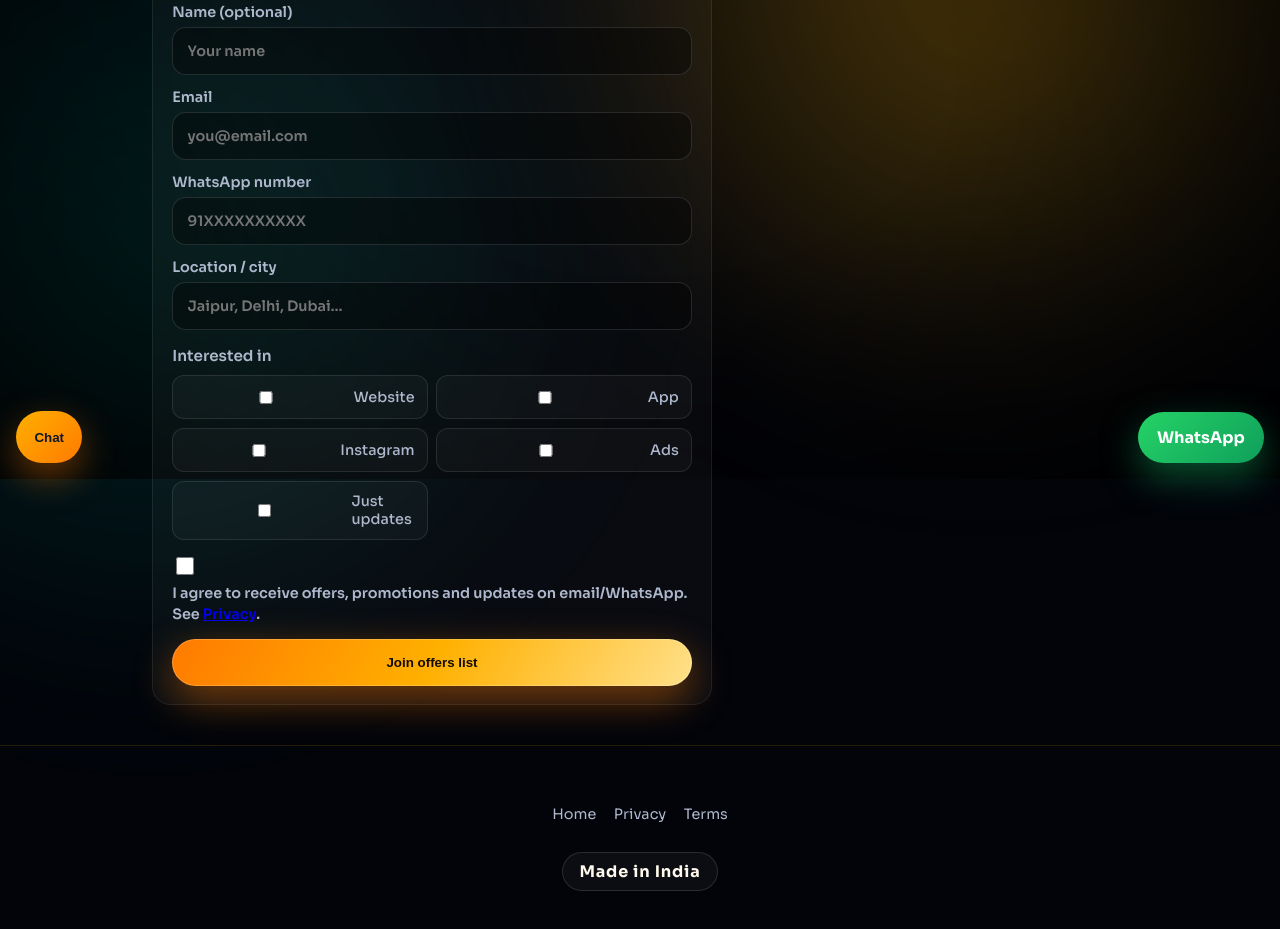
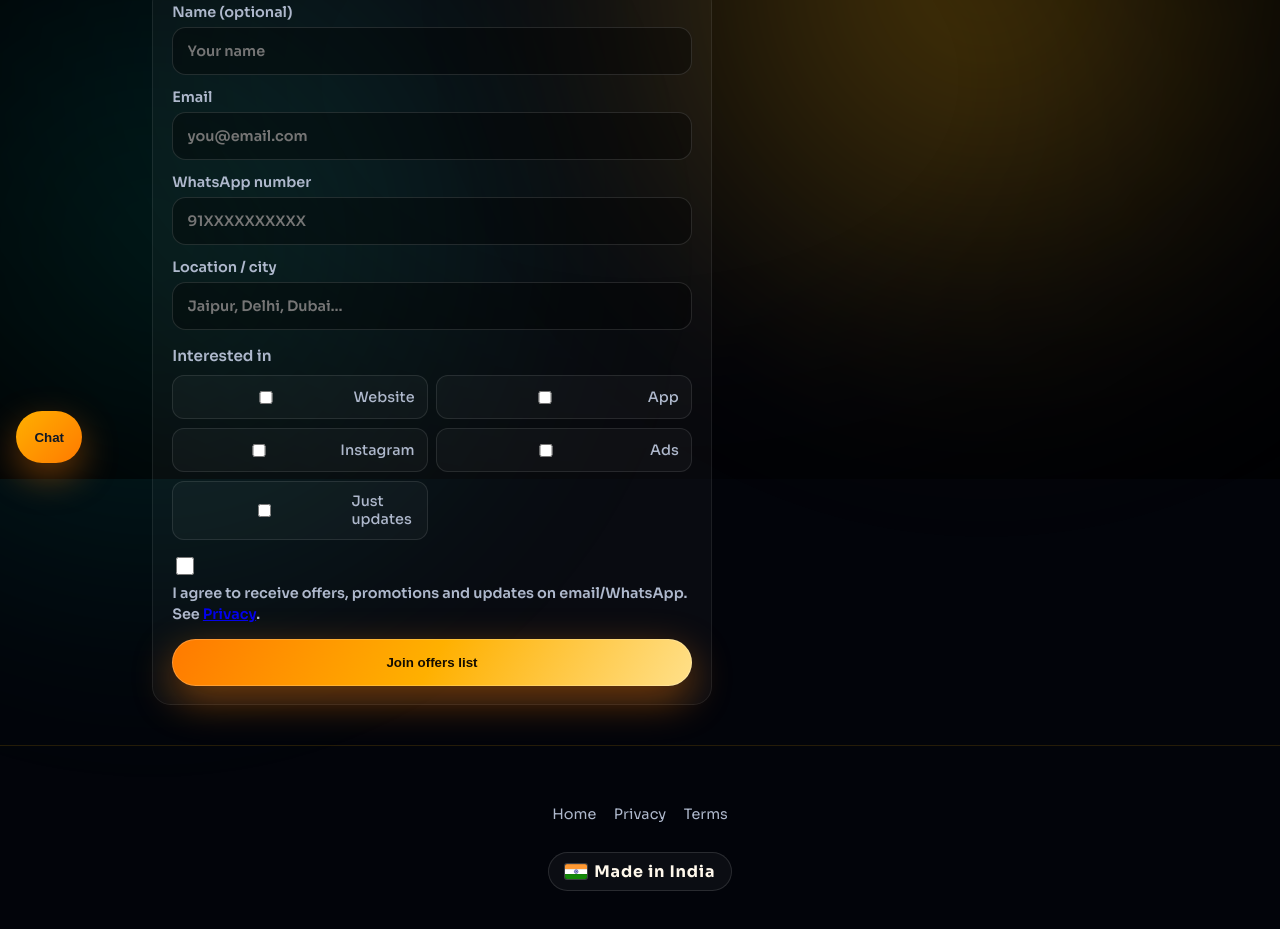
Before and after one commit to BoostByRajat/BoostByRajat, a website built with Vite: page collect.html in a window 1280 px wide. Shown: the part 321-1250 px from the top of the page. Built offline with nearby package versions, Linux system fonts and the light colour scheme.

Commit message:
Restore India flag in footer and keep WhatsApp only in header.

```diff
--- a/collect.html
+++ b/collect.html
@@ -87,9 +87,22 @@
     <div class="footer-links">
       <a href="/">Home</a><a href="/legal/privacy.html">Privacy</a><a href="/legal/terms.html">Terms</a>
     </div>
-    <p class="made-in-india" aria-label="Made in India">Made in India</p>
+    <p class="made-in-india" aria-label="Made in India">
+      <svg class="india-flag" viewBox="0 0 30 20" width="22" height="15" aria-hidden="true" focusable="false">
+        <rect width="30" height="6.67" y="0" fill="#FF9933"/>
+        <rect width="30" height="6.67" y="6.67" fill="#FFFFFF"/>
+        <rect width="30" height="6.67" y="13.33" fill="#138808"/>
+        <circle cx="15" cy="10" r="2.4" fill="none" stroke="#000080" stroke-width="0.7"/>
+        <circle cx="15" cy="10" r="0.45" fill="#000080"/>
+        <g stroke="#000080" stroke-width="0.35">
+          <line x1="15" y1="7.7" x2="15" y2="12.3"/>
+          <line x1="12.7" y1="10" x2="17.3" y2="10"/>
+          <line x1="13.35" y1="8.35" x2="16.65" y2="11.65"/>
+          <line x1="16.65" y1="8.35" x2="13.35" y2="11.65"/>
+        </g>
+      </svg>
+      Made in India</p>
   </footer>
-  <a id="waSticky" class="wa-sticky" href="#" target="_blank" rel="noopener">WhatsApp</a>
-  <script type="module" src="/src/collect.js"></script>
+<script type="module" src="/src/collect.js"></script>
 </body>
 </html>
--- a/src/collect.js
+++ b/src/collect.js
@@ -1,9 +1,10 @@
-import { initNavToggle, wireWhatsApp, initCursorGlow } from './shell.js';
+import { initNavToggle, wireWhatsApp, initCursorGlow, ensureIndiaFlag } from './shell.js';
 import { initChat } from './chat.js';
 
 initNavToggle();
-wireWhatsApp();
+wireWhatsApp(['waTop', 'waPage']);
 initCursorGlow();
+ensureIndiaFlag();
 initChat();
 
 const form = document.getElementById('collectForm');
--- a/src/main.js
+++ b/src/main.js
@@ -1,5 +1,5 @@
 import { initI18n, currentLang, t } from './i18n.js';
-import { initNavToggle, wireWhatsApp, initCursorGlow } from './shell.js';
+import { initNavToggle, wireWhatsApp, initCursorGlow, ensureIndiaFlag } from './shell.js';
 import { initChat } from './chat.js';
 
 function initParticles() {
@@ -177,8 +177,9 @@ function initForm() {
 
 initI18n();
 initNavToggle();
-wireWhatsApp();
+wireWhatsApp(['waTop', 'waHero', 'waBand', 'waOffer', 'waPage']);
 initCursorGlow();
+ensureIndiaFlag();
 initChat();
 initParticles();
 initLogo3d();
--- a/src/page.js
+++ b/src/page.js
@@ -1,7 +1,8 @@
-import { initNavToggle, wireWhatsApp, initCursorGlow } from './shell.js';
+import { initNavToggle, wireWhatsApp, initCursorGlow, ensureIndiaFlag } from './shell.js';
 import { initChat } from './chat.js';
 
 initNavToggle();
-wireWhatsApp();
+wireWhatsApp(['waTop', 'waHero', 'waBand', 'waOffer', 'waPage']);
 initCursorGlow();
+ensureIndiaFlag();
 initChat();
--- a/src/shell.js
+++ b/src/shell.js
@@ -77,6 +77,15 @@ export function initCursorGlow() {
   });
 }
 
+/** Ensure Made in India shows the flag SVG everywhere. */
+export function ensureIndiaFlag() {
+  const svg = indiaFlagSvg();
+  document.querySelectorAll('.made-in-india').forEach((el) => {
+    if (el.querySelector('svg.india-flag')) return;
+    el.insertAdjacentHTML('afterbegin', `${svg} `);
+  });
+}
+
 export function indiaFlagSvg() {
   return `<svg class="india-flag" viewBox="0 0 30 20" width="22" height="15" aria-hidden="true" focusable="false">
     <rect width="30" height="6.67" y="0" fill="#FF9933"/>
--- a/src/style.css
+++ b/src/style.css
@@ -858,26 +858,20 @@ textarea { resize: vertical; min-height: 130px; }
 }
 .india-flag {
   display: inline-block;
-  width: 1.35rem;
-  height: auto;
+  width: 1.4rem;
+  height: 0.95rem;
   border-radius: 2px;
-  box-shadow: 0 0 0 1px rgba(255, 255, 255, 0.15);
+  box-shadow: 0 0 0 1px rgba(255, 255, 255, 0.2);
   flex-shrink: 0;
+  vertical-align: middle;
+}
+.made-in-india svg.india-flag {
+  width: 1.4rem;
+  height: 0.95rem;
 }
 
 .wa-sticky {
-  position: fixed;
-  right: max(1rem, env(safe-area-inset-right));
-  bottom: max(1rem, env(safe-area-inset-bottom));
-  z-index: 50;
-  background: linear-gradient(135deg, #25d366, #0f9f5b);
-  color: #fff;
-  text-decoration: none;
-  font-weight: 800;
-  padding: 0.95rem 1.2rem;
-  min-height: 44px;
-  border-radius: 999px;
-  box-shadow: 0 14px 36px rgba(15,159,91,0.5);
+  display: none !important;
 }
 
 .nav-toggle {
@@ -1265,9 +1259,7 @@ body.chat-open .chat-fab {
   .chat-panel[hidden] {
     display: none !important;
   }
-  .wa-sticky { right: max(0.75rem, env(safe-area-inset-right)); bottom: max(4.6rem, calc(3.8rem + env(safe-area-inset-bottom))); }
   .chat-fab { bottom: max(1rem, env(safe-area-inset-bottom)); }
-  body.chat-open .wa-sticky { opacity: 0.35; pointer-events: none; }
   body.chat-open .chat-fab {
     bottom: calc(min(58vh, 420px) + 0.65rem);
     left: 50%;
```
Also changed, not shown: index.html (+1 -4 lines), products/ads.html (+16 -3 lines), products/apps.html (+16 -3 lines), products/instagram.html (+16 -3 lines), products/websites.html (+16 -3 lines).
